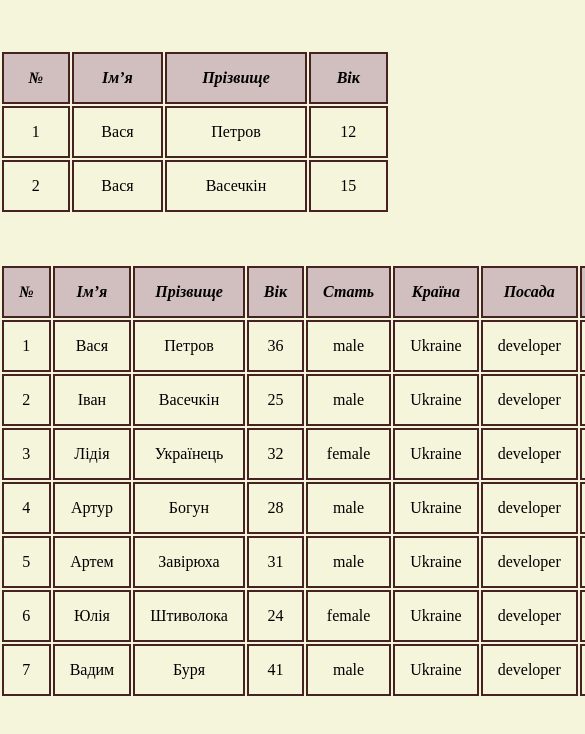
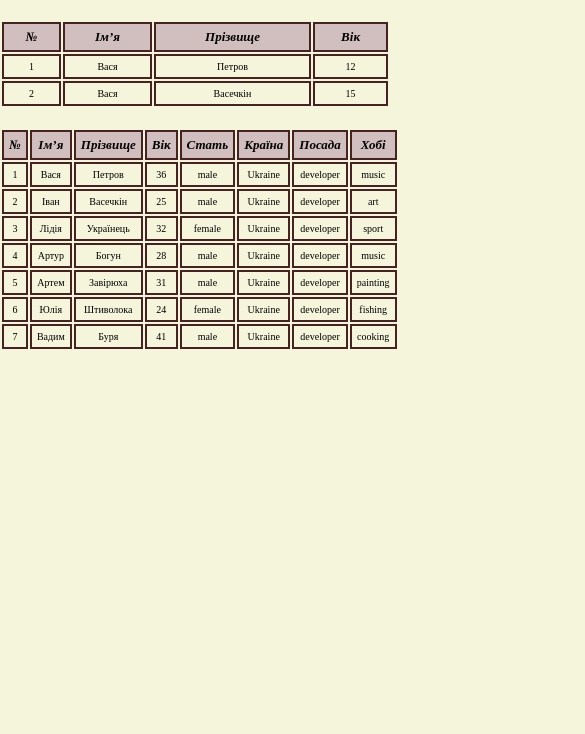
Before and after one commit to Tetiana5Buria/data_tables, a plain HTML site: page index.html in a window 390 px wide. Shown: the top 734 px of the page, 585 px wide, since content can reach past the window. Drawn offline with Linux system fonts and the light colour scheme.

Commit message:
add media query

```diff
--- a/style.css
+++ b/style.css
@@ -37,3 +37,31 @@ body {
 .data-table tr:hover {
   background-color: var(--hover-background-color);
 }
+
+@media (max-width: 1024px) {
+  .data-table {
+    font-size: small;
+    margin-top: 20px;
+  }
+
+  .data-table th,
+  .data-table td {
+    padding: 10px;
+  }
+}
+
+@media (max-width: 640px) {
+  .data-table {
+    font-size: x-small;
+    overflow-x: auto;
+  }
+
+  .data-table th,
+  .data-table td {
+    padding: 5px;
+  }
+
+  .data-table th {
+    font-size: small;
+  }
+}
```
